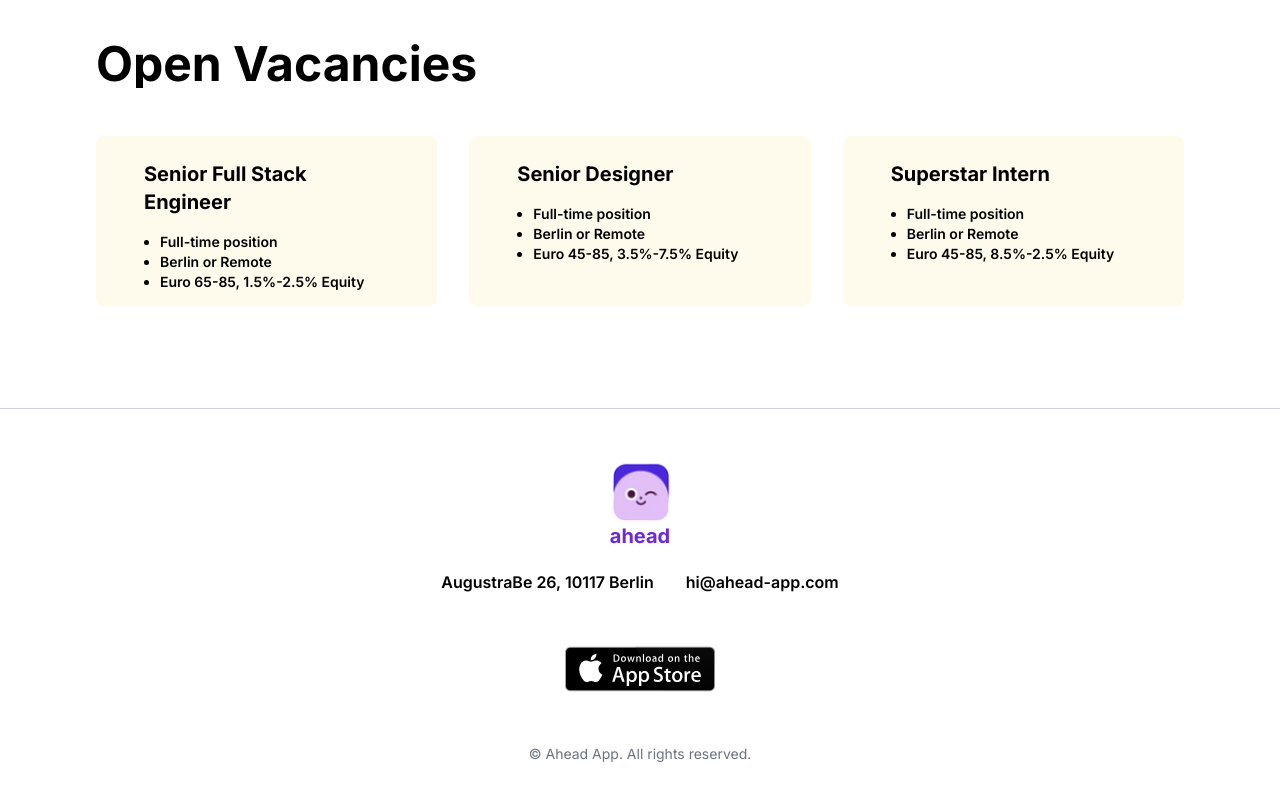
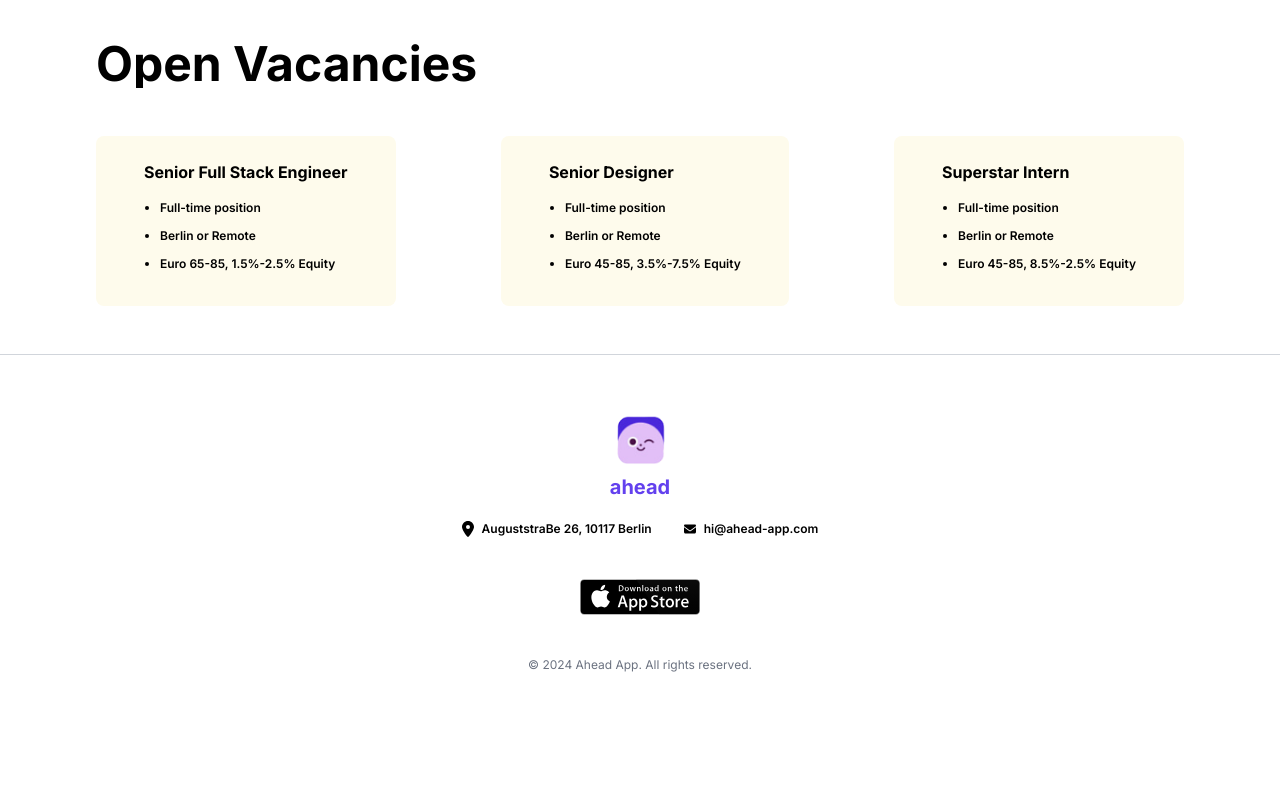
Before and after one commit to amanv3093/nxtjob-project, a Next.js app: page / in a window 1280 px wide. Shown: the part 4909-5709 px from the top of the page. After the commit the page ends 5638 px from the top, so only its background shows below. Built offline with nearby package versions, Linux system fonts and the light colour scheme.

Commit message:
update media-query

```diff
--- a/package.json
+++ b/package.json
@@ -9,11 +9,15 @@
     "lint": "next lint"
   },
   "dependencies": {
+    "@fortawesome/fontawesome-svg-core": "^6.6.0",
+    "@fortawesome/free-solid-svg-icons": "^6.6.0",
+    "@fortawesome/react-fontawesome": "^0.2.2",
     "framer-motion": "^11.3.6",
     "next": "14.2.5",
     "react": "^18",
     "react-awesome-reveal": "^4.2.12",
-    "react-dom": "^18"
+    "react-dom": "^18",
+    "react-icons": "^5.2.1"
   },
   "devDependencies": {
     "@types/node": "^20",
--- a/src/components/Footer.jsx
+++ b/src/components/Footer.jsx
@@ -1,27 +1,36 @@
 import Image from "next/image";
 import React from "react";
+import { FontAwesomeIcon } from "@fortawesome/react-fontawesome";
+import { faLocationDot, faEnvelope } from "@fortawesome/free-solid-svg-icons";
 
 const Footer = () => {
   return (
-    <footer className="mt-4 border-gray-300  py-12 px-12 border-t">
+    <footer className="mt-4 border-gray-300  py-14 px-12 border-t">
       <p className="text-xl font-bold text-violet-700 flex justify-center">
-        <Image width={60} height={60} alt="" src="/ahead-logo.png" />
+        <Image width={50} height={50} alt="" src="/ahead-logo.png" />
       </p>
-      <p className="text-xl font-bold text-violet-700 text-center">ahead</p>
-      <div className="flex gap-8 items-center justify-center mt-5 font-semibold">
-        <div className="">AugustraBe 26, 10117 Berlin</div>
-        <div className="">hi@ahead-app.com</div>
+      <p className="text-xl font-bold text-[#6341EE] pt-2 text-center">ahead</p>
+      <div className="flex gap-8 items-center flex-col md:flex-row justify-center mt-5 font-semibold">
+        <div className="flex items-center gap-2">
+          <FontAwesomeIcon icon={faLocationDot} className="w-3" />
+
+          <p className="text-xs">AuguststraBe 26, 10117 Berlin</p>
+        </div>
+        <div className="flex items-center gap-2">
+          <FontAwesomeIcon icon={faEnvelope} className="w-3" />
+          <p className="text-xs">hi@ahead-app.com</p>
+        </div>
       </div>
       <div className="flex justify-center">
         <Image
           src="/appleStoreIcon.svg"
           alt="download applestore"
-          width={150}
-          height={150}
+          width={120}
+          height={120}
         />
       </div>
-      <div className="text-center text-sm text-gray-500">
-        &copy; Ahead App. All rights reserved.
+      <div className="text-center text-xs text-gray-500">
+        &copy; 2024 Ahead App. All rights reserved.
       </div>
     </footer>
   );
--- a/src/components/Navbar.jsx
+++ b/src/components/Navbar.jsx
@@ -28,10 +28,10 @@
           </ul>
         </div>
         <div onClick={() => setIsOpen(!isOpen)} className="md:hidden">
-          <button className="cursor-pointer text-sm font-semibold text-white bg-black rounded-full px-5 py-3 font-semibold">
+          <button className="cursor-pointer text-sm font-semibold  rounded-xl  font-semibold">
             {isOpen ? (
               <svg
-                className="w-6 h-6 text-white"
+                className="w-10 h-10 text-black"
                 fill="none"
                 stroke="currentColor"
                 viewBox="0 0 24 24"
@@ -46,7 +46,7 @@
               </svg>
             ) : (
               <svg
-                className="w-6 h-6 text-white"
+                className="w-10 h-10 text-black"
                 fill="none"
                 stroke="currentColor"
                 viewBox="0 0 24 24"
@@ -68,24 +68,31 @@
           </button>
         </div>
       </header>
-      <div className="md:hidden">
+      <div className="md:hidden ">
         <ul
-          style={{ top: isOpen ? "-500px" : "78px" }}
-          className="absolute left-0 w-full bg-white shadow-md"
+          style={{
+            top: isOpen ? "-500px" : "78px",
+            height: "calc(100vh - 78px)",
+          }}
+          className="absolute left-0 w-full bg-white shadow-md p-4"
         >
-          <li className="cursor-pointer font-semibold p-3 border-b border-gray-200">
+          <li className="cursor-pointer font-semibold p-3 pt-6 border-b border-gray-200">
             Emotions
           </li>
-          <li className="cursor-pointer font-semibold p-3 border-b border-gray-200">
+          <li className="cursor-pointer font-semibold p-3 pt-6 border-b border-gray-200">
             Manifesto
           </li>
-          <li className="cursor-pointer font-semibold p-3 border-b border-gray-200">
+          <li className="cursor-pointer font-semibold p-3 pt-6 border-b border-gray-200">
             Self awareness test
           </li>
-          <li className="cursor-pointer font-semibold p-3 border-b border-gray-200">
+          <li className="cursor-pointer font-semibold p-3 pt-6 border-b border-gray-200">
             Work with us
           </li>
-          <li className="cursor-pointer font-semibold p-3">Download app</li>
+          <div className="flex justify-center mt-8 w-full">
+            <button className="cursor-pointer font-semibold p-3 mt-4 bg-black w-full text-white">
+              Download app
+            </button>
+          </div>
         </ul>
       </div>
     </div>
--- a/src/components/OpenVacancies.jsx
+++ b/src/components/OpenVacancies.jsx
@@ -25,7 +25,7 @@
 
 const OpenVacancies = () => {
   return (
-    <section className="mt-20 py-8 px-24 h-96">
+    <section className="mt-20 py-8 lg:px-24 px-3 h-auto">
       <motion.div
         initial="hidden"
         whileInView="visible"
@@ -40,13 +40,15 @@
           },
         }}
         style={{
-          width: "100%", // Adjust the width as needed
-          overflow: "hidden", // Hide overflowing text while sliding
+          width: "100%",
+          overflow: "hidden",
         }}
       >
-        <h1 className="text-5xl font-bold">Open Vacancies</h1>
+        <h1 className="text-5xl font-bold text-center lg:text-start">
+          Open Vacancies
+        </h1>
       </motion.div>
-      <div className="mt-12 grid grid-cols-3 justify-between gap-8">
+      <div className="mt-12 flex justify-between lg:flex-row flex-col  gap-8">
         {vacancies.map((vac, index) => {
           return <HoverCard key={index} vac={vac} index={index} />;
         })}
@@ -60,17 +62,14 @@
     <>
       <motion.div
         initial={{ height: 170 }}
-        whileHover={{ height: 250 }}
         key={index}
-        onHoverStart={() => setButtonVisible(true)}
-        onHoverEnd={() => setButtonVisible(false)}
         transition={{ ease: "easeInOut", duration: 0.3 }}
         className="bg-[#fefbec] rounded-lg hover:bg-[#ece7d1] hover:cursor-pointer"
       >
         <div className="rounded-2xl  p-6 px-12">
-          <h2 className="text-xl font-bold">{vac.jobTitle}</h2>
+          <h2 className="text-base font-bold">{vac.jobTitle}</h2>
 
-          <ul className="mt-4 text-sm font-semibold list-disc pl-4">
+          <ul className="mt-4 text-xs font-semibold list-disc pl-4 flex flex-col gap-3">
             <li className="">{vac.position}</li>
             <li className="">{vac.location}</li>
             <li className="">{vac.pay}</li>
```
Also changed, not shown: 1 other file (tests, documents, lock files or other folders).
